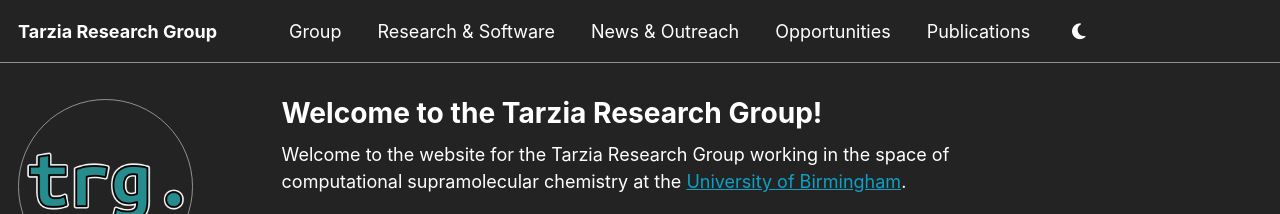
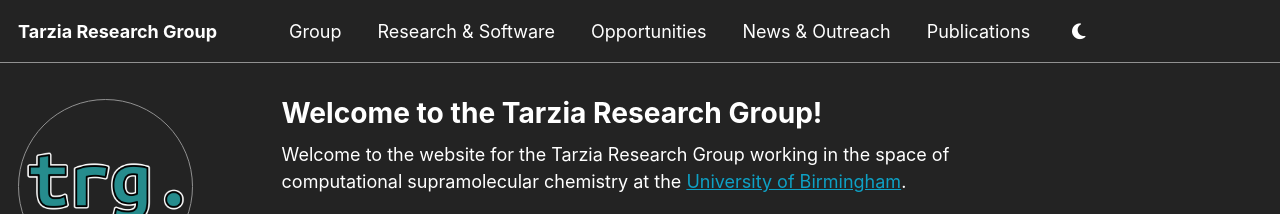
Before and after one commit to TarziaResearchGroup/TarziaResearchGroup.github.io, a Jekyll site: the page built from _pages/about.md, in a window 1280 px wide. Shown: the top 214 px of the page. Built offline with Jekyll 4.4.1, drawn with Linux system fonts in a browser that asks for light colours; some web fonts are replaced; a script that is not in the unit is left out; part of the change alters nothing that is shown.

```diff
--- a/_data/navigation.yml
+++ b/_data/navigation.yml
@@ -14,11 +14,11 @@ main:
   - title: "Research & Software"
     url: /research/
 
+  - title: "Opportunities"
+    url: /ops/
+
   - title: "News & Outreach"
     url: /news-archive/
 
-  - title: "Opportunities"
-    url: /ops/
-
   - title: "Publications"
     url: /publications/
```
